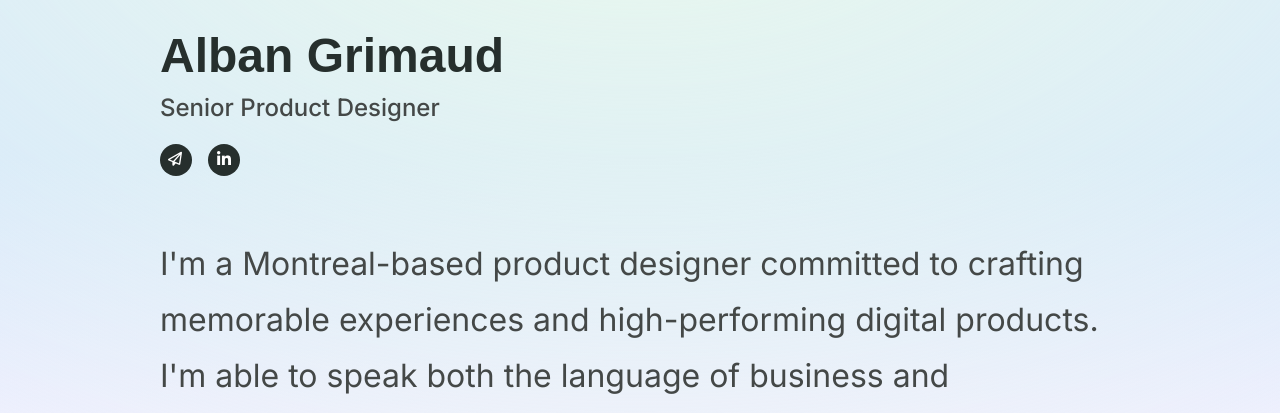
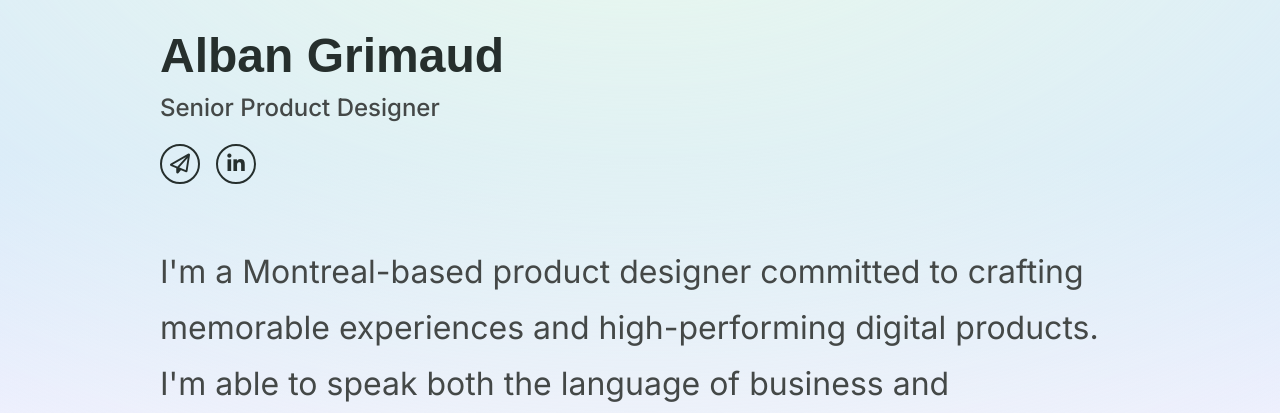
Before and after one commit to agrimaud/agrimaud.github.io, a PHP site: page / in a window 1280 px wide. Shown: the part 241-654 px from the top of the page. Run offline with PHP 8.4, Linux system fonts and the light colour scheme; some libraries are stand-ins or nearby versions; some web fonts are replaced.

Commit message:
PostHog bug fix

```diff
--- a/index.html
+++ b/index.html
@@ -8,8 +8,7 @@
       !function(t,e){var o,n,p,r;e.__SV||(window.posthog=e,e._i=[],e.init=function(i,s,a){function g(t,e){var o=e.split(".");2==o.length&&(t=t[o[0]],e=o[1]),t[e]=function(){t.push([e].concat(Array.prototype.slice.call(arguments,0)))}}(p=t.createElement("script")).type="text/javascript",p.async=!0,p.src=s.api_host.replace(".i.posthog.com","-assets.i.posthog.com")+"/static/array.js",(r=t.getElementsByTagName("script")[0]).parentNode.insertBefore(p,r);var u=e;for(void 0!==a?u=e[a]=[]:a="posthog",u.people=u.people||[],u.toString=function(t){var e="posthog";return"posthog"!==a&&(e+="."+a),t||(e+=" (stub)"),e},u.people.toString=function(){return u.toString(1)+".people (stub)"},o="capture identify alias people.set people.set_once set_config register register_once unregister opt_out_capturing has_opted_out_capturing opt_in_capturing reset isFeatureEnabled onFeatureFlags getFeatureFlag getFeatureFlagPayload reloadFeatureFlags group updateEarlyAccessFeatureEnrollment getEarlyAccessFeatures getActiveMatchingSurveys getSurveys getNextSurveyStep onSessionId setPersonProperties".split(" "),n=0;n<o.length;n++)g(u,o[n]);e._i.push([i,s,a])},e.__SV=1)}(document,window.posthog||[]);
       posthog.init('phc_FeCeJHzTZmy3ZwS1rxjipSfUkYZ6C08cIiXmXN78q47',{api_host:'https://us.i.posthog.com', person_profiles: 'identified_only' // or 'always' to create profiles for anonymous users as well
           })
-   </script>
-
+    </script>
     <script src="https://kit.fontawesome.com/737fcaec99.js" crossorigin="anonymous"></script>
     <meta charset="utf-8">
     <meta name="description" content="I'm a Montreal-based product designer committed to create memorable experiences and rewarding digital products.">
@@ -43,7 +42,7 @@
               <h2>Senior Product Designer</h2>
               <div id="profile-links">
                 <a href="mailto:alban.grimaud@gmail.com" alt="alban.grimaud@gmail.com" id="send-icon"><i class="fa-regular fa-paper-plane"></i></a>
-                <a href="http://bit.ly/2BjYlBx" alt="Linkedin" target="_blank" id="linkedin-icon"><i class="fa fa-linkedin"></i></a>
+                <a href="http://bit.ly/2BjYlBx" alt="Linkedin" target="_blank" id="linkedin-icon"><i class="fa-brands fa-linkedin-in"></i></a>
               </div>
           </div>
           <div class="summary">
@@ -125,10 +124,10 @@
                 <h4>Startups</h4>
                 <ul>
                   <li><a href="https://homeric.ai" target="_blank">Homeric Technologies</a></li>
-                  <li><a href="https://critizr.com/en/" target="_blank">Goodays (ex-Critizr)</a></li>
-                  <li><a href="https://breethe.com/" target="_blank">Breethe</a></li>
+                  <li><a href="https://apps.apple.com/us/app/breethe-sleep-meditation/id920161006" target="_blank">Breethe</a></li>
                   <li><a href="https://www.portablenorthpole.com/" target="_blank">Portable North Pole</a></li>
                   <li><a href="https://www.gatello.io/" target="_blank">Jobbook</a></li>
+                  <li><a href="https://critizr.com/en/" target="_blank">Goodays (ex-Critizr)</a></li>
                 </ul>
               </div>
 
@@ -138,7 +137,7 @@
                 <ul>
                   <li><a href="https://videotron.com/" target="_blank">Videotron</a></li>
                   <li><a href="https://www.nurun.com/en/global/" target="_blank">Nurun (Publicis)</a></li>
-                  <li><a href="https://www.rbcventures.ca/en" target="_blank">RBC Ventures</a></li>
+                  <li><a href="hhttps://www.rbcx.com/" target="_blank">RBCx</a></li>
                   <li><a href="https://businessaircraft.bombardier.com/fr" target="_blank">Bombardier Business Aircraft</a></li>
                   <li><a href="https://www.airtransat.com/en-CA/home" target="_blank">Air Transat</a></li>
                   <li><a href="https://www.aircanada.com/ca/en/aco/home.html" target="_blank">Air Canada</a></li>
--- a/scss/index.css
+++ b/scss/index.css
@@ -127,44 +127,25 @@ p {
 .profile .summary h3 {
   margin-bottom: 80px;
 }
-.profile #send-icon {
+.profile #profile-links a {
   display: inline-block;
-  background-color: #262f2d;
+  border: 2px solid #262f2d;
   border-radius: 50%;
-  width: 32px;
-  height: 32px;
-  font-size: 14px;
-  padding: 8px 1px 5px 8px;
+  width: 40px;
+  height: 40px;
+  font-size: 20px;
+  display: grid;
+  align-items: center;
   text-decoration: none;
   margin-right: 16px;
 }
-.profile #send-icon:hover {
-  opacity: 80%;
+.profile #profile-links a :hover {
+  opacity: 60%;
 }
 .profile i {
   vertical-align: center;
   text-align: center;
-  color: white;
-}
-.profile #linkedin-icon {
-  display: inline-block;
-  background-color: #262f2d;
-  border-radius: 50%;
-  width: 32px;
-  height: 32px;
-  font-size: 16px;
-  padding: 7px 1px 5px 9px;
-  text-decoration: none;
   color: #262f2d;
-  margin-right: 16px;
-}
-.profile #linkedin-icon:hover {
-  opacity: 80%;
-}
-.profile i {
-  vertical-align: center;
-  text-align: center;
-  color: white;
 }
 .profile img {
   width: 160px;
--- a/scss/index.scss
+++ b/scss/index.scss
@@ -154,49 +154,30 @@ p {
 
 
 
-  #send-icon {
+  #profile-links a {
     display: inline-block;
-    background-color: $main-color;
+    border: 2px solid $main-color;
     border-radius: 50%;
-    width: 32px;
-    height: 32px;
-    font-size: 14px;
-    padding: 8px 1px 5px 8px;
+    width: 40px;
+    height: 40px;
+    font-size: 20px;
+    display: grid;
+	  align-items: center;
+    // padding: 6px 6px 6px 6px;
     text-decoration: none;
     margin-right: 16px;
+
+    :hover {
+      opacity: 60%;
+    }
   }
 
-  #send-icon:hover {
-    opacity: 80%;
-  }
+
 
   i {
     vertical-align: center;
     text-align: center;
-    color: white;
-  }
-
-  #linkedin-icon {
-    display: inline-block;
-    background-color: $main-color;
-    border-radius: 50%;
-    width: 32px;
-    height: 32px;
-    font-size: 16px;
-    padding: 7px 1px 5px 9px;
-    text-decoration: none;
     color: $main-color;
-    margin-right: 16px;
-  }
-
-  #linkedin-icon:hover {
-    opacity: 80%;
-  }
-
-  i {
-    vertical-align: center;
-    text-align: center;
-    color: white;
   }
 
   img {
```
